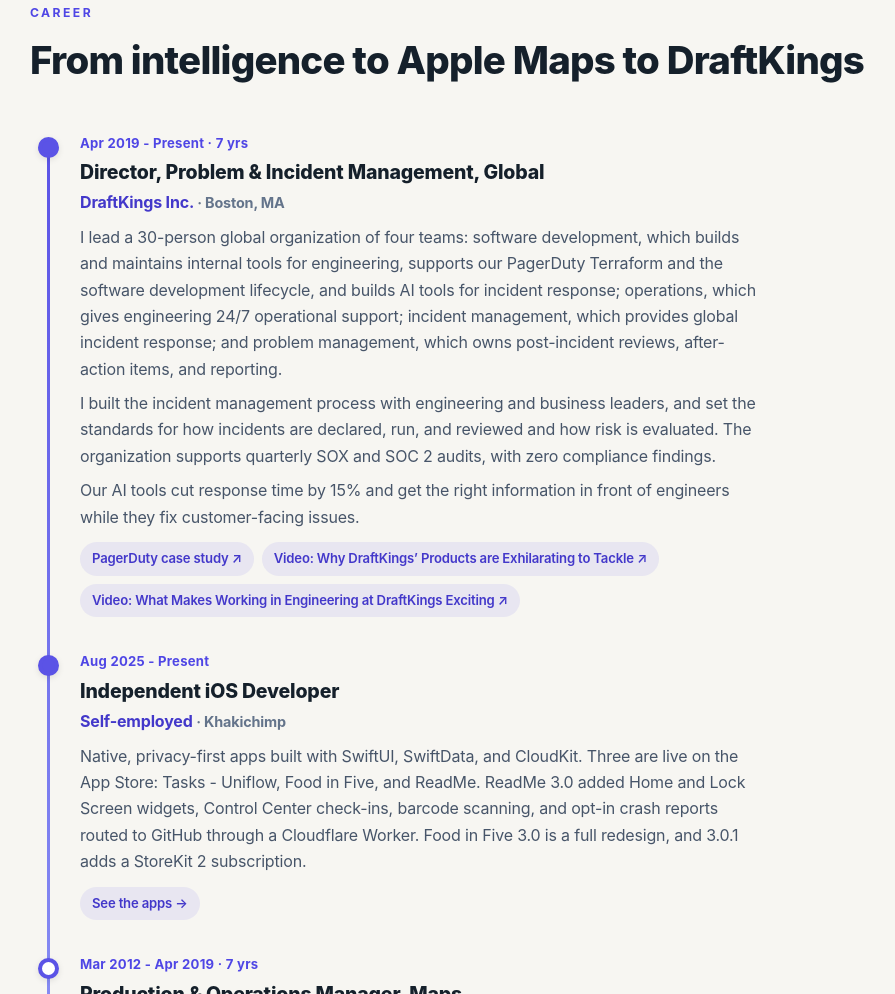
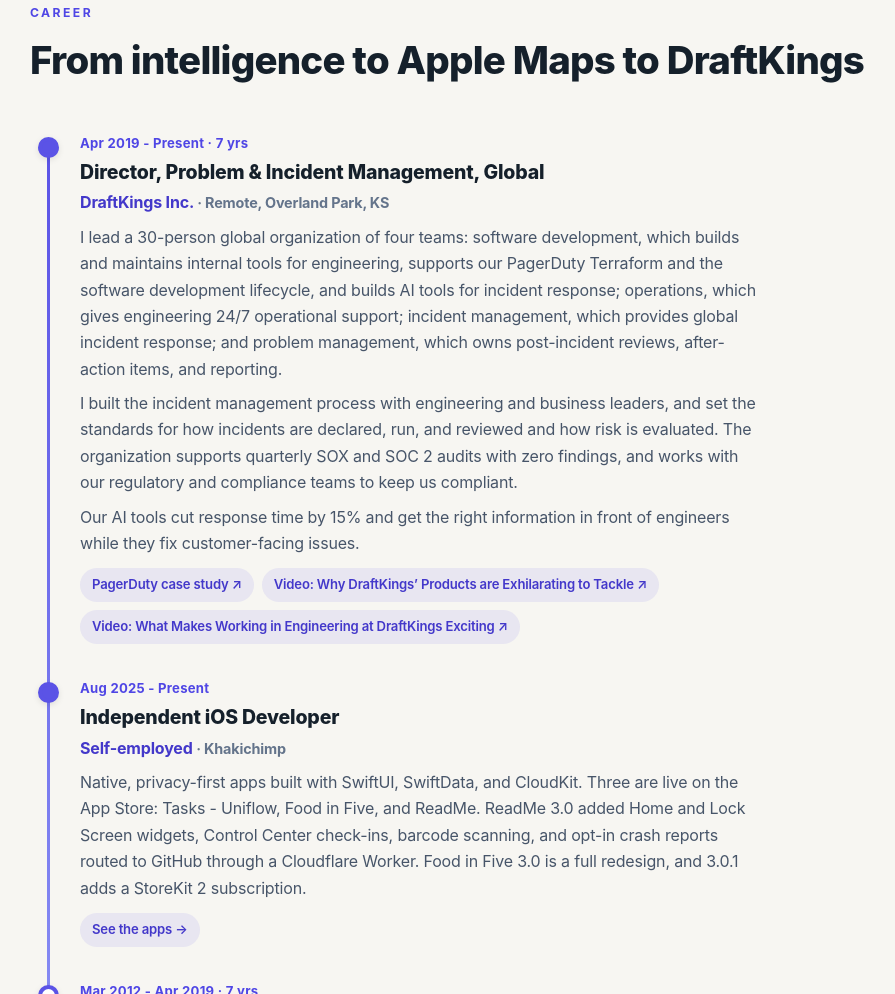
Before and after one commit to jengels34/jengels34.github.io, a website: page index.html in a window 1280 px wide. Shown: the part 1882-2876 px from the top of the page, without its empty margins (144-1039 px from the left). Drawn offline with Linux system fonts and the light colour scheme.

Commit message:
Career page: remote location, compliance line, resume refresh
- DraftKings entry shows Remote, Overland Park, KS instead of Boston, MA.
- Compliance sentence now covers the regulatory and compliance teams.
- Resume PDF rebuilt: SOC 2 spelling, compliance line, wording fix.

Co-Authored-By: Claude Opus 5.5 <noreply@anthropic.com>
Claude-Session: https://claude.ai/code/session_01NiDWJfx8K7YAdA3Cd5gQmK

```diff
--- a/index.html
+++ b/index.html
@@ -335,9 +335,9 @@
             <div class="role current reveal">
                 <div class="when">Apr 2019 - Present · 7 yrs</div>
                 <h3>Director, Problem &amp; Incident Management, Global</h3>
-                <div class="org">DraftKings Inc. <span class="loc">· Boston, MA</span></div>
+                <div class="org">DraftKings Inc. <span class="loc">· Remote, Overland Park, KS</span></div>
                 <p>I lead a 30-person global organization of four teams: software development, which builds and maintains internal tools for engineering, supports our PagerDuty Terraform and the software development lifecycle, and builds AI tools for incident response; operations, which gives engineering 24/7 operational support; incident management, which provides global incident response; and problem management, which owns post-incident reviews, after-action items, and reporting.</p>
-                <p>I built the incident management process with engineering and business leaders, and set the standards for how incidents are declared, run, and reviewed and how risk is evaluated. The organization supports quarterly SOX and SOC 2 audits, with zero compliance findings.</p>
+                <p>I built the incident management process with engineering and business leaders, and set the standards for how incidents are declared, run, and reviewed and how risk is evaluated. The organization supports quarterly SOX and SOC 2 audits with zero findings, and works with our regulatory and compliance teams to keep us compliant.</p>
                 <p>Our AI tools cut response time by 15% and get the right information in front of engineers while they fix customer-facing issues.</p>
                 <div class="reflinks">
                     <a href="https://www.pagerduty.com/customer/draftkings/" target="_blank" rel="noopener">PagerDuty case study ↗</a>
```
Also changed, not shown: 1 other file.
